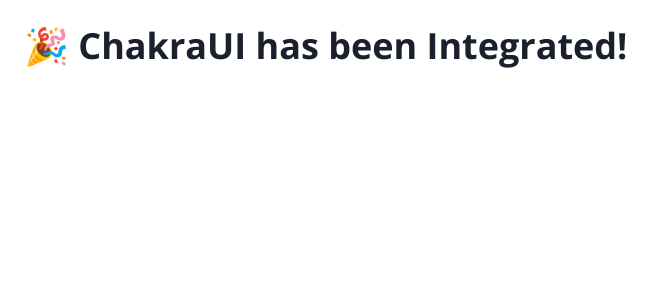
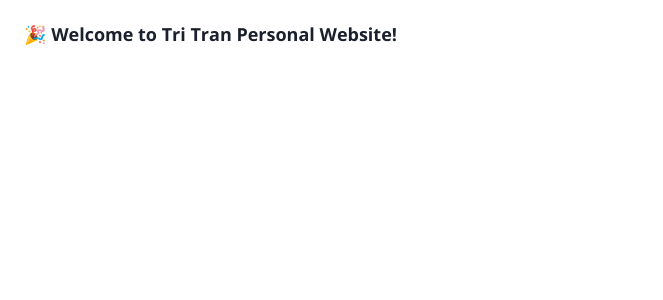
Before and after one commit to trith1301/trith, a Next.js app: page / in a window 1280 px wide. Shown: the top 300 px of the page, without its empty margins (0-663 px from the left). Built offline with nearby package versions, Linux system fonts and the light colour scheme.

Commit message:
:sparkles: Implement Top Progress Loader

```diff
--- a/app/page.tsx
+++ b/app/page.tsx
@@ -4,7 +4,7 @@
   return (
     <div>
       <div className="container mt-6 mx-auto px-6">
-        <Heading>🎉 ChakraUI has been Integrated!</Heading>
+        <Heading fontSize="lg">🎉 Welcome to Tri Tran Personal Website!</Heading>
       </div>
     </div>
   )
```
